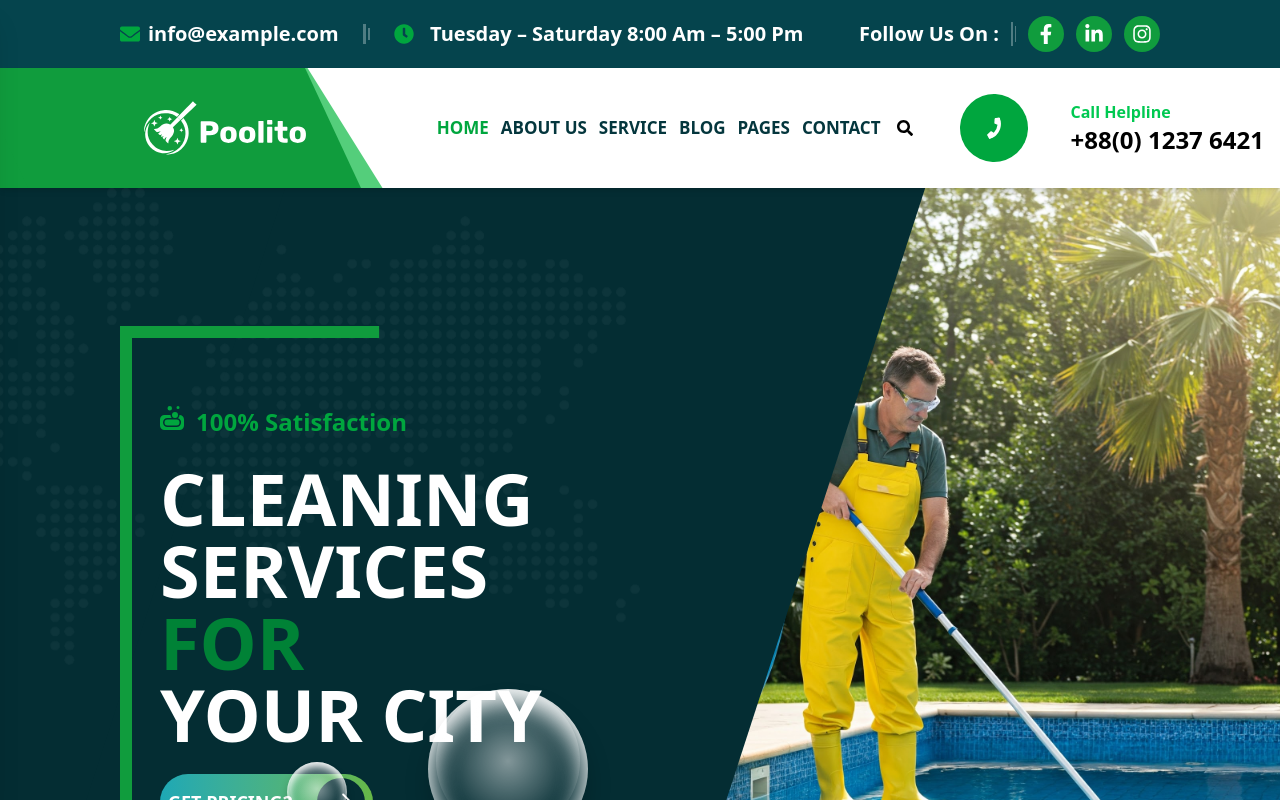
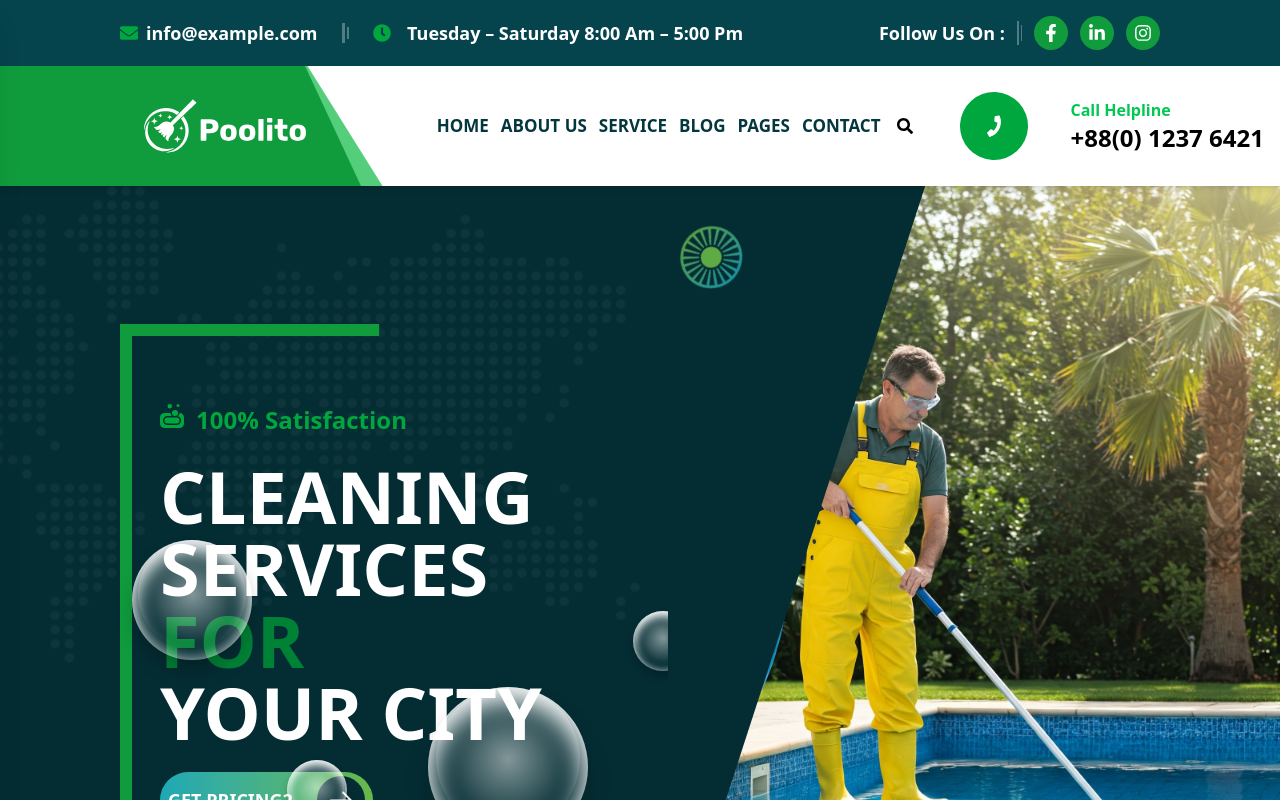
Before and after one commit to Butter002/vecurosoft-App, a React (Vite) app: page / in a window 1280 px wide. Shown: the top 800 px of the page. Built offline with nearby package versions, Linux system fonts and the light colour scheme; grey boxes are pictures that could not be loaded.

Commit message:
new vector add

```diff
--- a/src/HomeSetion/BubbleBackground.scss
+++ b/src/HomeSetion/BubbleBackground.scss
@@ -3,7 +3,7 @@
 .bubble-section {
   position: absolute;
   width: 90%;
-  height: 100%; // control height here
+  height: 100%;
   overflow: hidden;
 
   border-radius: 1rem;
@@ -14,8 +14,8 @@
   top: 0;
   left: 0;
   width: 100%;
-  height: 100%; // must match .bubble-section height
-  z-index: 999;
+  height: 100%;
+  z-index: 99;
 }
 
 
@@ -43,17 +43,17 @@
 @for $i from 1 through 10 {
   .x#{$i} {
     @if $i == 1 {
-      @include bubbleAnimation(25s, 2s);
+      @include bubbleAnimation(15s, 2s);
       left: -5%;
       top: 5%;
       @include bubbleScale(0.6);
     } @else if $i == 2 {
-      @include bubbleAnimation(20s, 4s);
+      @include bubbleAnimation(10s, 4s);
       left: 5%;
       top: 80%;
       @include bubbleScale(0.4);
     } @else if $i == 3 {
-      @include bubbleAnimation(28s, 2s);
+      @include bubbleAnimation(18s, 2s);
       left: 10%;
       top: 40%;
       @include bubbleScale(0.7);
@@ -78,7 +78,7 @@
       top: 70%;
       @include bubbleScale(0.4);
     } @else if $i == 8 {
-      @include bubbleAnimation(22s, 3s);
+      @include bubbleAnimation(15s, 3s);
       left: 80%;
       top: 10%;
       @include bubbleScale(0.3);
@@ -88,7 +88,7 @@
       top: 50%;
       @include bubbleScale(0.6);
     } @else if $i == 10 {
-      @include bubbleAnimation(26s, 2s);
+      @include bubbleAnimation(16s, 2s);
       left: 80%;
       top: 80%;
       @include bubbleScale(0.3);
--- a/src/HomeSetion/ClientSection.jsx
+++ b/src/HomeSetion/ClientSection.jsx
@@ -75,9 +75,9 @@ const Section4 = () => {
             ref={videoTextRef}
             className={`flex justify-center items-center flex-col transition-all  duration-700 ease-in-out ${videoTextInView ? "opacity-100 translate-y-0" : "opacity-0 translate-y-4"}`}>
             <h2 className="text-2xl md:text-4xl font-bold">Most Trusted service</h2>
-            <button className="mt-4 bg-green-600 text-white py-2 px-3 font-bold rounded-full flex items-center gap-5 hover:bg-green-600">
+            <button className="mt-4 bg-green-600 group hover:bg-[#063A41] text-white py-2 px-4 font-bold text-xl rounded-full flex items-center gap-5 ">
               Discover More
-              <div className="bg-black hover:bg-green-600 text-3xl h-10 w-10 flex justify-center items-center rounded-full">
+              <div className="bg-[#063A41]  group-hover:bg-green-600 text-3xl h-12 w-12 flex justify-center items-center rounded-full">
                 <GoArrowRight />
               </div>
             </button>
--- a/src/HomeSetion/SlideShow.jsx
+++ b/src/HomeSetion/SlideShow.jsx
@@ -11,6 +11,7 @@ import swimingpool_cleaning from '../assets/images/swimingpool_cleaning.png';
 import roomcleaning from  '../assets/images/roomcleaning.png'
 import map from '../assets/images/mapimage.png'
 import vector from '../assets/vector/Vector 2160.png'
+import vector1 from '../assets/vector/circle.png'
 import { FaSoap } from "react-icons/fa";
 import BubbleBackground from './BubbleBackground';
 
@@ -71,6 +72,7 @@ const Slideshow = () => {
 
       {/* Right Slideshow */}
       <div className="w-full object-fill lg:w-1/2  h-full relative">
+      <img src={vector1} className='absolute top-10 spin-smooth left-10 z-99' alt="" />
         <div ref={sliderRef} className="keen-slider h-full w-full">
           {images.map((img, i) => (
             <div key={i} className="keen-slider__slide relative">
--- a/src/HomeSetion/animations.css
+++ b/src/HomeSetion/animations.css
@@ -49,3 +49,17 @@
       font-size: 51px ;
     }
  }
+
+
+ @keyframes spinSmooth {
+  0% {
+    transform: rotate(0deg);
+  }
+  100% {
+    transform: rotate(360deg);
+  }
+}
+
+.spin-smooth {
+  animation: spinSmooth 8s linear infinite;
+}
--- a/src/components/Footer.jsx
+++ b/src/components/Footer.jsx
@@ -45,13 +45,13 @@ const Footer = () => {
             <span className="w-[1.5px] h-4 pr-[-1px] bg-white/30"></span>
             </div>
             <div className="flex items-center gap-3">
-              <div className="bg-[#115960] p-2 rounded-full">
+              <div className="bg-[#115960] hover:bg-green-700 p-2 rounded-full">
                 <FaFacebookF className="text-white text-lg"/>
               </div>
-              <div className="bg-[#115960] p-2 rounded-full">
+              <div className="bg-[#115960] p-2 hover:bg-green-700 rounded-full">
                 <FaLinkedinIn className="text-white text-lg"/>
               </div>
-              <div className="bg-[#115960] p-2 rounded-full">
+              <div className="bg-[#115960] p-2 hover:bg-green-700 rounded-full">
                 <FaInstagram className="text-white text-lg"/>
               </div>
             </div>
--- a/src/components/Header.jsx
+++ b/src/components/Header.jsx
@@ -49,10 +49,10 @@ const Header = () => {
     <>
       {/* Topbar */}
       {showTopbar && (
-        <div className="bg-[#05444d] text-white font-thi text-base transition-all z-99999 duration-300">
+        <div className="bg-[#05444d] text-white font-thi text-base transition-all z-99999999 duration-300">
           <div className="mx-auto xl:px-30 px-15 topbar py-2 flex lg:justify-between justify-center items-center flex-wrap">
             <div className="hidden lg:flex items-center space-x-6 text-md">
-              <div className="flex items-center font-bold text-xl space-x-2">
+              <div className="flex items-center font-bold text-lg space-x-2">
                 <FaEnvelope className="text-green-600"/>
                 <span>info@example.com</span>
               </div>
@@ -60,12 +60,12 @@ const Header = () => {
                 <span className="w-[3.5px] h-5 bg-white/30"></span>
                 <span className="w-[2.5px] h-3 bg-white/30"></span>
               </div>
-              <div className="flex font-bold text-xl items-center space-x-4">
+              <div className="flex font-bold text-lg items-center space-x-4">
                 <FaClock className="text-green-600" />
                 <span>Tuesday – Saturday 8:00 Am – 5:00 Pm</span>
               </div>
             </div>
-            <div className="flex items-center justify-center gap-3 py-2 text-white text-xl font-semibold">
+            <div className="flex items-center justify-center gap-3 py-2 text-white text-lg font-semibold">
               <span className="font-bold">Follow Us On :</span>
               <div className="flex items-center gap-[1.5px]">
                 <span className="w-[2px] h-6 bg-white/30"></span>
@@ -105,7 +105,7 @@ const Header = () => {
 
                 <nav className="flex gap-3 items-center text-[17px] font-bold text-[#04363d]">
                   {menuList.map((item, i) => (
-                    <a href={item.link} key={i} className={`hover:text-green-600 ${item.name === "HOME" ? "text-green-600" : ""}`}>
+                    <a href={item.link} key={i} className={`hover:text-green-600`}>
                       {item.name}
                     </a>
                   ))}
--- a/src/pages/Home.jsx
+++ b/src/pages/Home.jsx
@@ -23,6 +23,7 @@ import Blog from "../HomeSetion/BlogSection";
 import vector1 from "../assets/vector/Vector 1.png";
 import mapicon from '../assets/vector/about-icon4.svg'
 import rightcorner from '../assets/images/about-shape-1-2.png'
+import counterbg from '../assets/vector/counter-bg-shep1.png'
 
 function Home() {
   const [ref, inView] = useInView({ triggerOnce: true, threshold: 0.2 });
@@ -38,10 +39,10 @@ function Home() {
           <Section1/>
 
           {/* Section 2 */}
-          <div className="flex flex-col  bg-[#109c3d] md:flex-row">
-
+          <div className="flex flex-col relative  bg-[#109c3d] md:flex-row">
+            <img src={counterbg} alt="counterbg" className="absolute left-0 " />
             {/* Left Green Panel */}
-            <div className="flex items-center justify-start px-6 py-14 w-full border-dashed border-black xl:w-[35%] md:w-[60%]">
+            <div className="flex items-center justify-start px-6 py-14 w-full border-dashed border-black xl:w-[35%] z-99 md:w-[60%]">
               <div className="flex items-center gap-5">
                 <div className="border-2 border-white border-dashed hover:border-black rounded-full">
                   <div className="bg-[#042a2f] p-7 rounded-full text-white hover:text-green-600 text-3xl">
```
Also changed, not shown: src/HomeSetion/ReviewAndBooking.jsx (+9 -9 lines), src/assets/vector/counter-bg-shep1.png (added).
